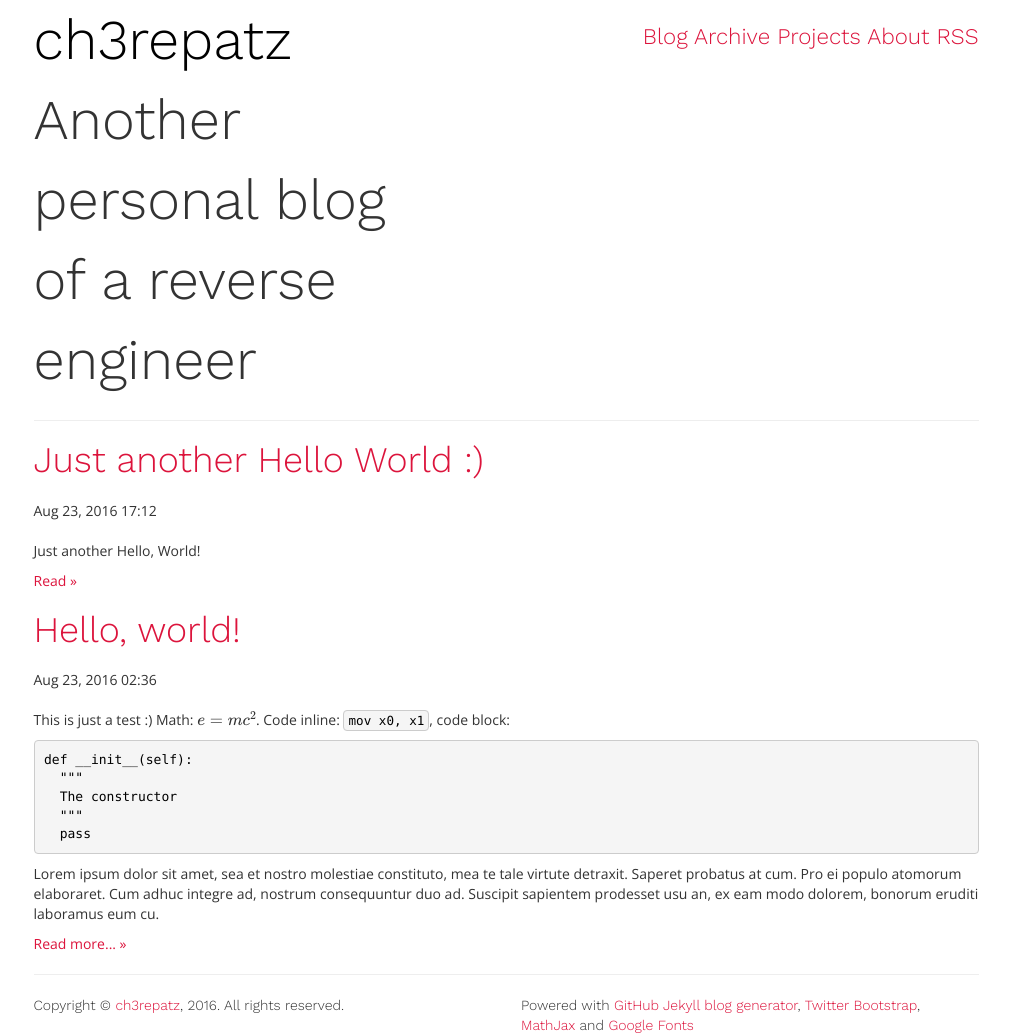
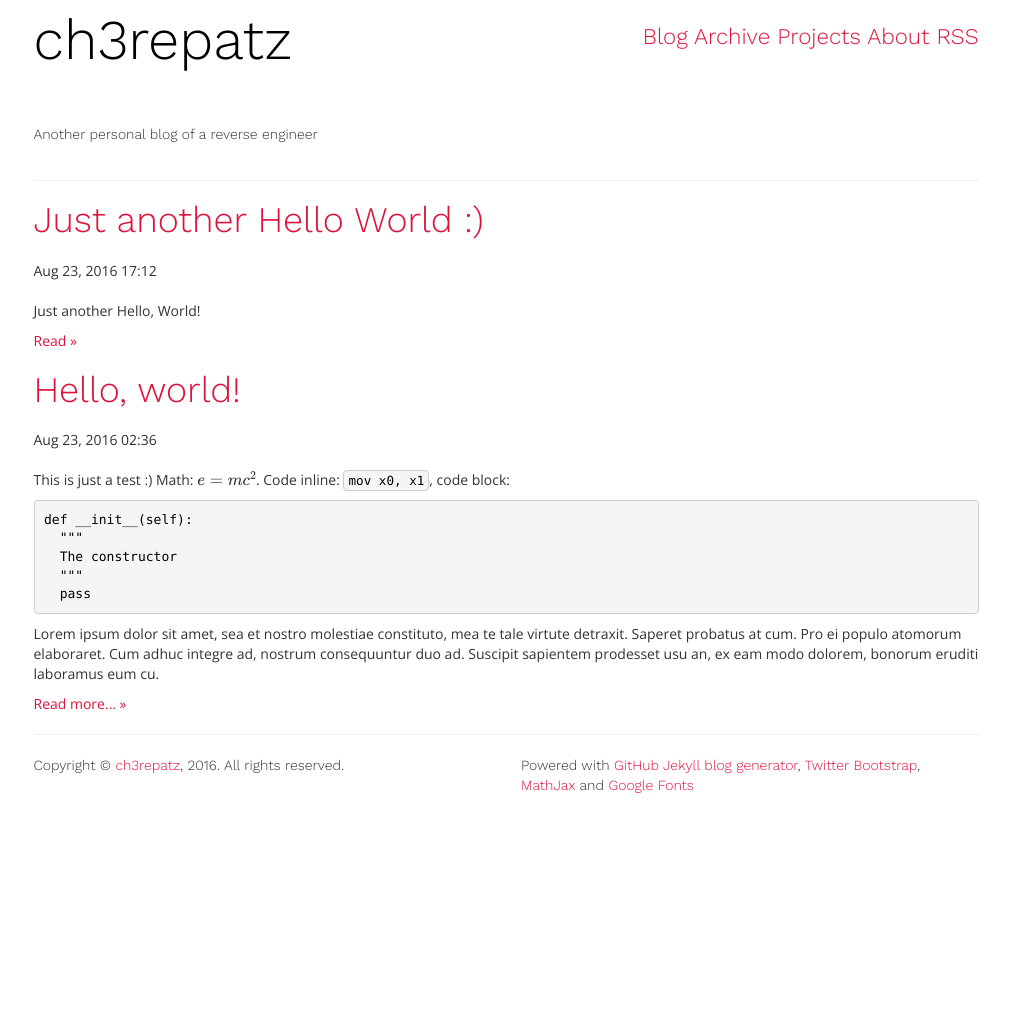
Before and after one commit to ch3repatz/ch3repatz.github.io, a Jekyll site: the page built from index.html, in a window 1280 px wide. Shown: the whole page, without its empty margins (134-1144 px from the left). Built offline with Jekyll 4.4.1, drawn with Linux system fonts in a browser that asks for light colours; formulas are drawn with MathJax 3; the list of posts is cut into pages by our own code; after the commit the page ends 900 px from its top, so only the background shows below that.

Commit message:
Update default.html

```diff
--- a/_layouts/default.html
+++ b/_layouts/default.html
@@ -58,7 +58,7 @@
     		font-size: 400%;
     	}
     	.subtitle {
-    		font-size: 100%;
+    		font-size: 25%;
     	}
 
     	/* Title is a link, but it's black and not underline */
```
